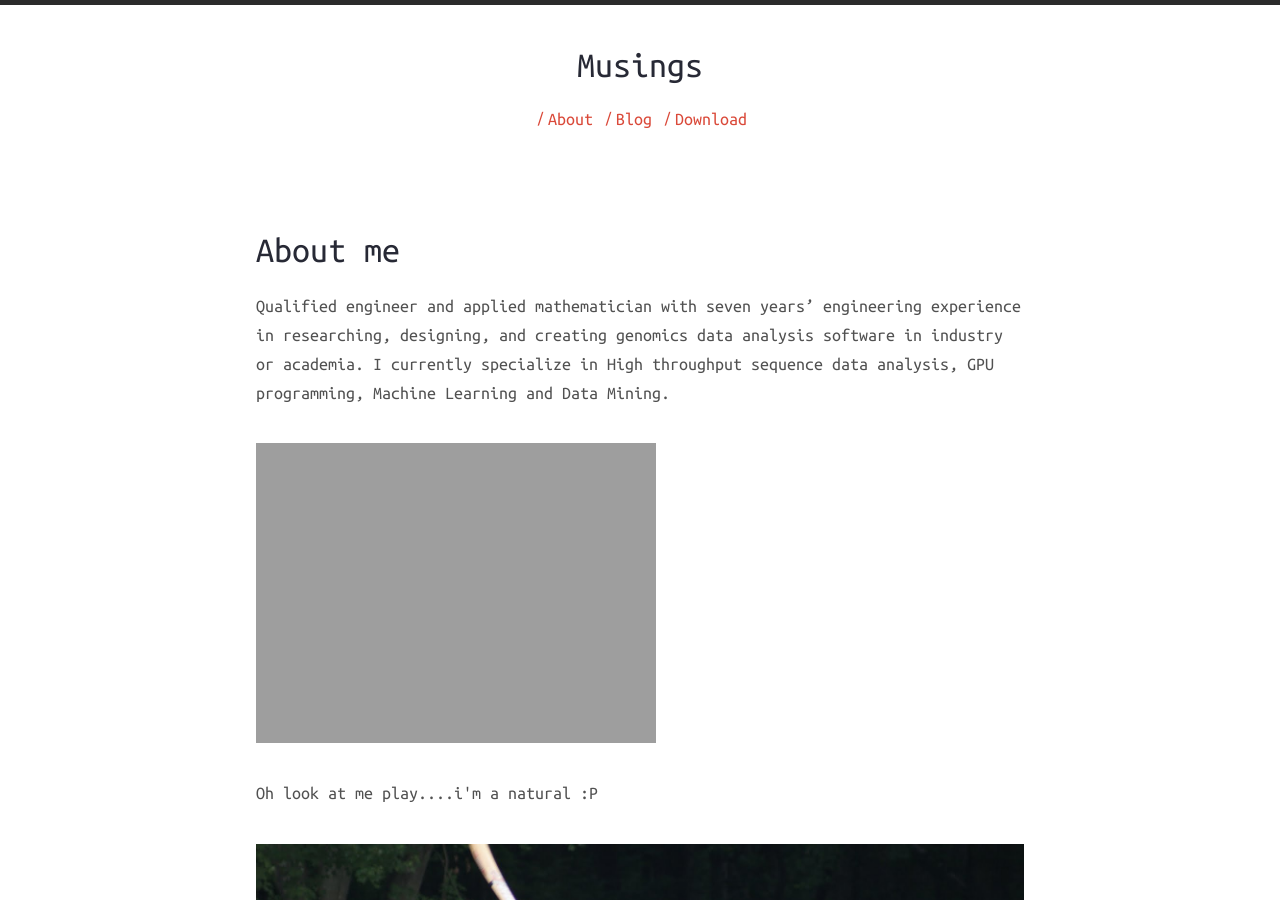
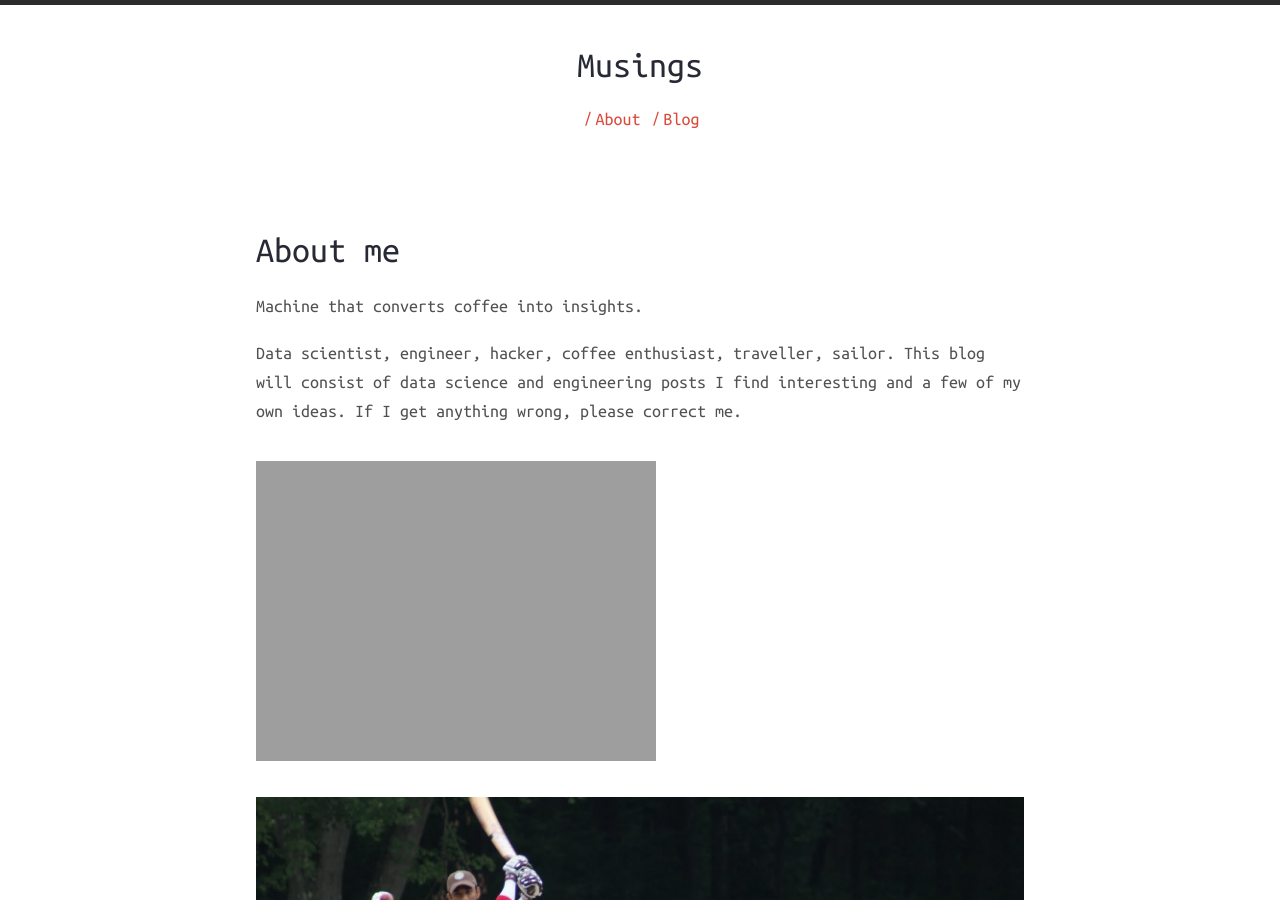
Before and after one commit to nikhilRP/nikhilRP.github, a Jekyll site: the page built from about.md, in a window 1280 px wide and 900 px high. Built offline with Jekyll 4.4.1, drawn with Linux system fonts in a browser that asks for light colours; nearby versions of some CDN libraries.

Commit message:
Updated about me and header

```diff
--- a/_includes/header-links.html
+++ b/_includes/header-links.html
@@ -5,12 +5,4 @@
 	<li>
 		<a href="{{ '/blog' | prepend: site.baseurl | prepend: site.url }}">Blog</a><span>/</span>
 	</li>
-	{% if site.harmony.social.github %}
-	<li>
-		<a title="{{ site.harmony.social.github }} on Github"
-			href="https://github.com/gayanvirajith/harmony" target="_blank">
-			Download
-		</a><span>/</span>
-	</li>
-	{% endif %}
 </ul>
--- a/about.md
+++ b/about.md
@@ -4,16 +4,11 @@ title: About me
 permalink: /about/
 ---
 
-<p class="message">
-Qualified engineer and applied mathematician with seven years’ engineering experience in researching, designing, and creating genomics data analysis software in industry or academia. I currently specialize in High throughput sequence data analysis, GPU programming, Machine Learning and Data Mining.
-</p>
+Machine that converts coffee into insights.
+
+Data scientist, engineer, hacker, coffee enthusiast, traveller, sailor. This blog will consist of data science and engineering posts I find interesting and a few of my own ideas. If I get anything wrong, please correct me.
 
 ![Nikhil]({{ site.url }}/assets/CIMG1796.JPG)
-
-<p class="message">
-  Oh look at me play....i'm a natural :P
-</p>
-
 ![Square cut]({{ site.url }}/assets/cut.jpg)
 ![Snow boarding]({{ site.url }}/assets/snow_b.jpg)
 ![Tough mudder]({{ site.url }}/assets/tough_m.jpg)
```
Also changed, not shown: _includes/sidebar.html (deleted, +0 -34 lines).
